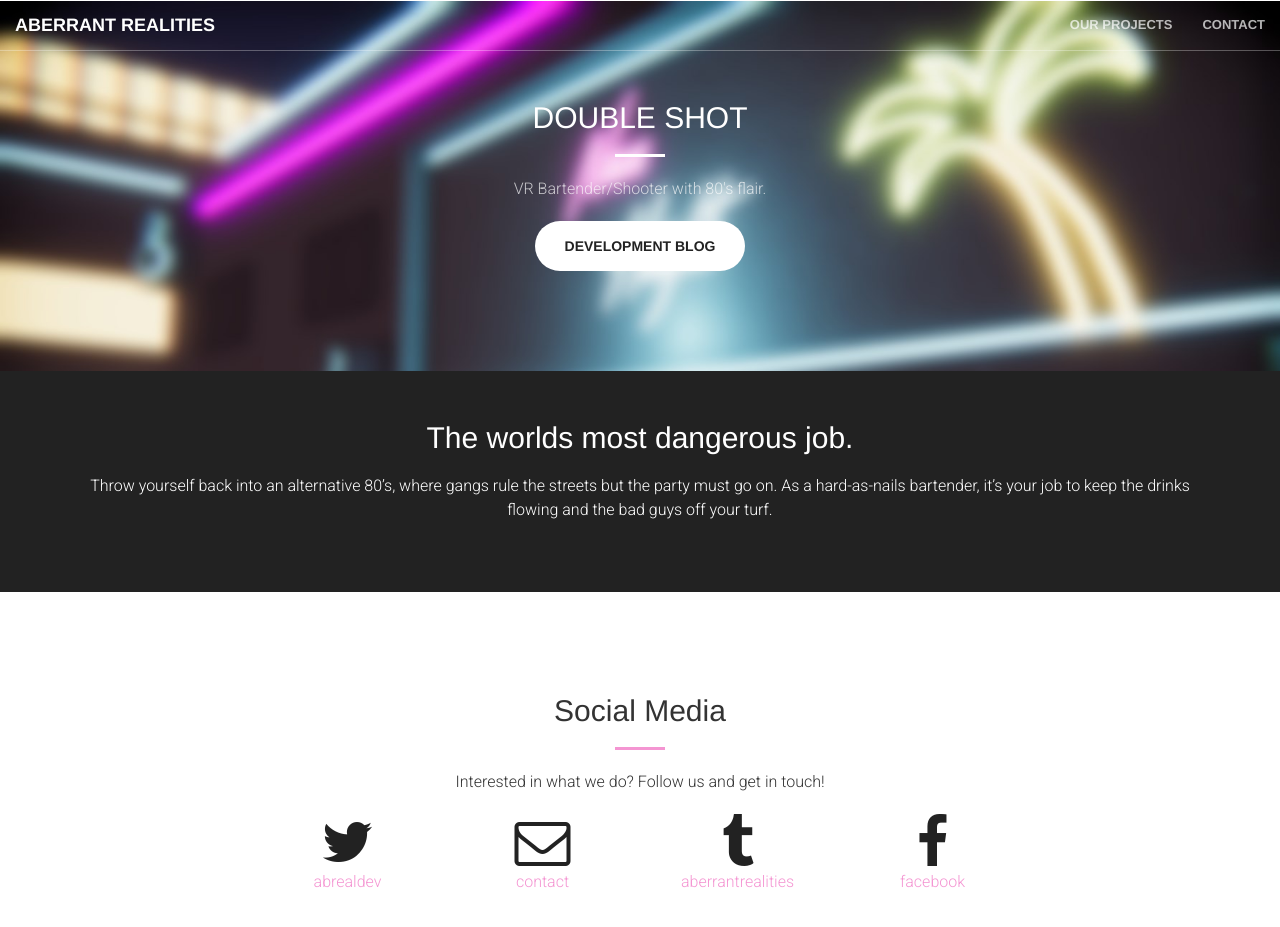
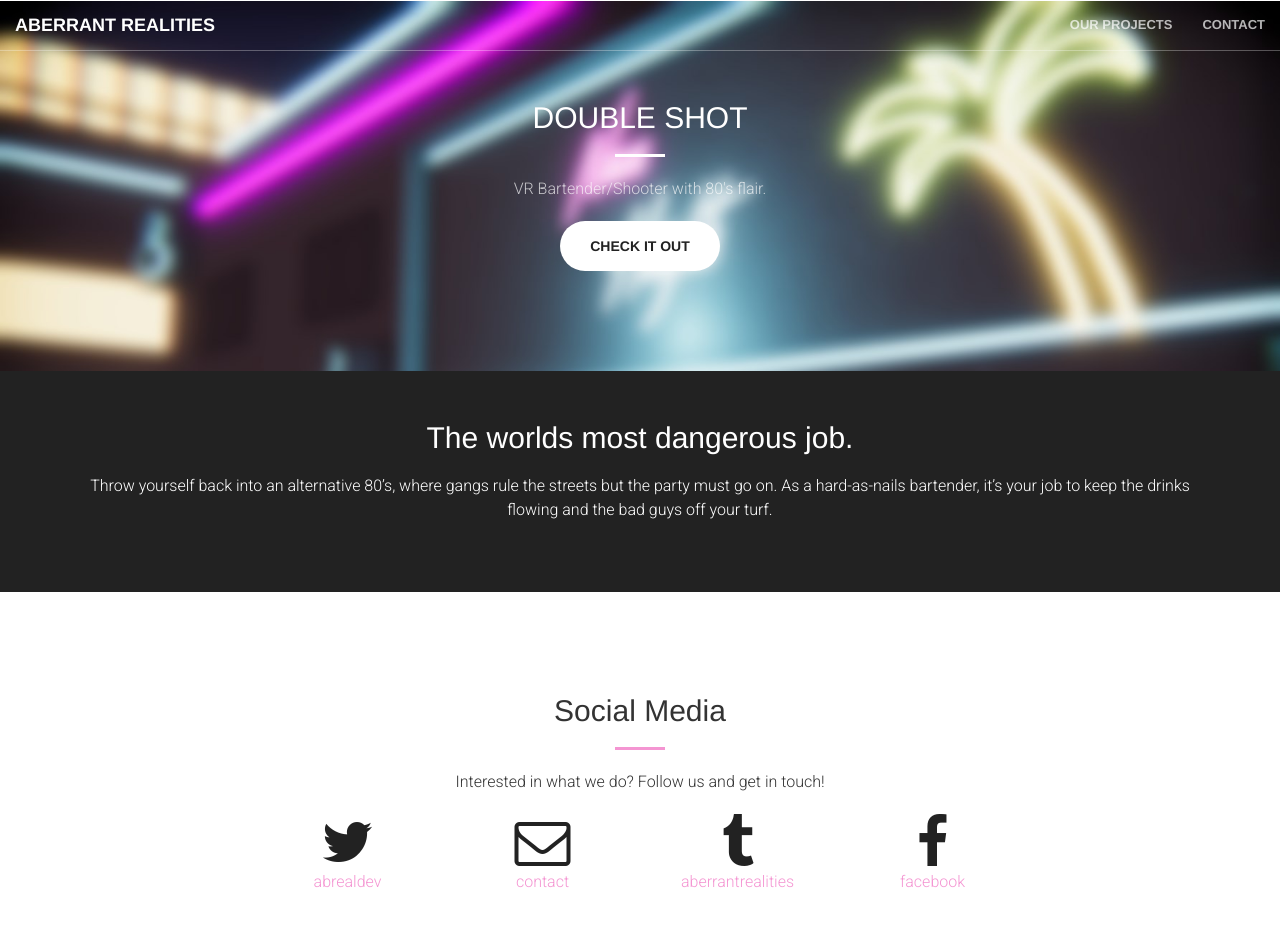
Before and after one commit to aberrantrealities/aberrantrealities.github.io, a Jekyll site: the page built from double-shot.html, in a window 1280 px wide and 1014 px high. Shown: the top 927 px of the window. Built offline with Jekyll 4.4.1, drawn with Linux system fonts in a browser that asks for light colours; some web fonts are replaced.

Commit message:
swap links to proper websites

```diff
--- a/_includes/portfolio.html
+++ b/_includes/portfolio.html
@@ -2,7 +2,7 @@
     <div class="container-fluid">
         <div class="row no-gutter">
             <div class="col-lg-4 col-sm-6">
-                <a href="/double-shot" class="portfolio-box">
+                <a href="http://www.doubleshotvr.com" class="portfolio-box">
                     <img src="img/portfolio/1.jpg" class="img-responsive" alt="">
                     <div class="portfolio-box-caption">
                         <div class="portfolio-box-caption-content">
@@ -32,7 +32,7 @@
                 </a>
             </div>
             <div class="col-lg-4 col-sm-6">
-                <a href="/prototypes" class="portfolio-box">
+                <a href="https://aberrantrealities.itch.io/" class="portfolio-box" target="_blank">
                     <img src="img/portfolio/3.jpg" class="img-responsive" alt="">
                     <div class="portfolio-box-caption">
                         <div class="portfolio-box-caption-content">
--- a/_layouts/projectpage.html
+++ b/_layouts/projectpage.html
@@ -22,7 +22,7 @@
                 <h2 class="section-heading">DOUBLE SHOT</h2>
                 <hr class="light">
                 <p class="text-faded">VR Bartender/Shooter with 80's flair.</p>
-                <a href="https://aberrantrealities.tumblr.com" target="_blank" class="btn btn-default btn-xl">Development Blog</a>
+                <a href="http://www.doubleshotvr.com" target="_blank" class="btn btn-default btn-xl">Check it Out</a>
             </div>
         </div>
     </div>
```
